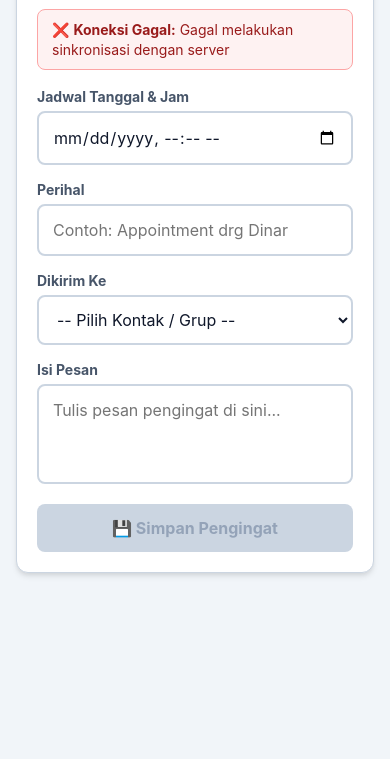
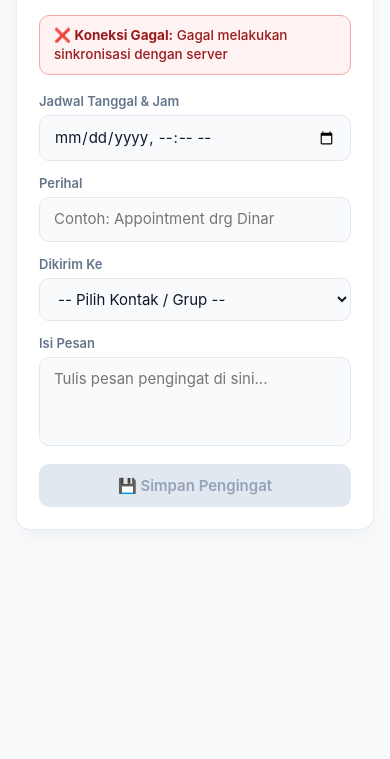
Before and after one commit to jerryst21/travel, a website: page reminders/index.html in a window 390 px wide. Shown: the part 85-844 px from the top of the page. Drawn offline with Linux system fonts and the light colour scheme; no server answers.

Commit message:
Refactor CSS styles in index.html
Updated CSS variables and styles for improved design consistency and responsiveness.

```diff
--- a/reminders/index.html
+++ b/reminders/index.html
@@ -7,117 +7,133 @@
   <link rel="icon" href="../uploads/2026-07-04-notification-bell.png" type="image/png" />
   <style>
     :root {
-      --primary: #2563eb;
-      --primary-hover: #1d4ed8;
-      --bg: #f1f5f9;
+      --primary: #4f46e5; /* Modern soft indigo */
+      --primary-hover: #4338ca;
+      --bg: #f8fafc; /* Slate background yang bersih */
       --card-bg: #ffffff;
       --text: #0f172a;
-      --text-muted: #475569;
-      --border: #cbd5e1;
+      --text-muted: #64748b;
+      --border: #e2e8f0;
       --success: #10b981;
+      --radius-lg: 14px;
+      --radius-md: 10px;
     }
     * {
       box-sizing: border-box;
       margin: 0;
       padding: 0;
-      font-family: -apple-system, BlinkMacSystemFont, "Segoe UI", Roboto, sans-serif;
+      font-family: -apple-system, BlinkMacSystemFont, "Segoe UI", Roboto, Helvetica, Arial, sans-serif;
     }
     body {
       background-color: var(--bg);
       color: var(--text);
-      padding: 16px;
+      padding: 20px 16px;
       display: flex;
       justify-content: center;
       align-items: start;
       min-height: 100vh;
+      -webkit-font-smoothing: antialiased;
     }
     .card {
       background: var(--card-bg);
       width: 100%;
-      max-width: 480px; /* Diperlebar sedikit agar lebih lega */
-      border-radius: 12px;
-      box-shadow: 0 4px 6px -1px rgba(0,0,0,0.1), 0 2px 4px -1px rgba(0,0,0,0.06);
-      padding: 20px;
-      border: 1px solid var(--border);
+      max-width: 480px;
+      border-radius: var(--radius-lg);
+      box-shadow: 0 10px 25px -5px rgba(0, 0, 0, 0.05), 0 4px 12px -4px rgba(0, 0, 0, 0.02);
+      padding: 22px;
+      border: 1px solid rgba(226, 232, 240, 0.8);
     }
     .header {
       display: flex;
       align-items: center;
       gap: 10px;
-      margin-bottom: 16px;
-      border-bottom: 2px solid #e2e8f0;
-      padding-bottom: 10px;
+      margin-bottom: 18px;
+      border-bottom: 1px solid var(--border);
+      padding-bottom: 12px;
     }
     .header span {
-      font-size: 24px;
+      font-size: 22px;
     }
     .header h1 {
-      font-size: 19px;
+      font-size: 18px;
       font-weight: 700;
+      letter-spacing: -0.02em;
     }
     .status-banner {
-      background-color: #f8fafc;
+      background-color: #f1f5f9;
       border: 1px solid var(--border);
       padding: 10px 14px;
-      border-radius: 8px;
-      font-size: 14px; /* Teks status diperbesar */
+      border-radius: var(--radius-md);
+      font-size: 13.5px;
       margin-bottom: 18px;
       line-height: 1.4;
+      font-weight: 500;
+      transition: all 0.3s ease;
     }
     .form-group {
-      margin-bottom: 16px; /* Jarak antar input diperlebar */
+      margin-bottom: 14px;
     }
     .form-group label {
       display: block;
-      font-size: 14px; /* Judul input diperbesar agar mudah dibaca */
-      font-weight: 700;
+      font-size: 13px;
+      font-weight: 600;
       margin-bottom: 6px;
       color: var(--text-muted);
     }
     .form-control {
       width: 100%;
-      padding: 12px 14px; /* Padding dipertebal agar area klik/ketik luas */
-      font-size: 16px; /* Ukuran teks 16px mencegah auto-zoom mengganggu di HP/iOS */
-      border: 2px solid var(--border); /* Garis border dipertebal */
-      border-radius: 8px;
+      padding: 10px 14px;
+      font-size: 15px;
+      border: 1px solid var(--border);
+      border-radius: var(--radius-md);
       outline: none;
-      background: #fff;
+      background: #f8fafc;
       color: var(--text);
       line-height: 1.5;
+      transition: all 0.2s ease;
     }
     .form-control:focus {
+      background: #ffffff;
       border-color: var(--primary);
-      box-shadow: 0 0 0 3px rgba(37, 99, 235, 0.15);
+      box-shadow: 0 0 0 4px rgba(79, 70, 229, 0.1);
     }
     textarea.form-control {
-      resize: none; /* Matikan resize manual pojok kanan bawah */
-      min-height: 80px;
-      overflow-y: hidden; /* Sembunyikan scrollbar bawaan untuk efek auto-expand */
+      resize: none;
+      min-height: 74px;
+      overflow-y: hidden;
     }
     .btn {
       width: 100%;
       background: var(--primary);
       color: white;
       border: none;
-      padding: 14px; /* Tombol lebih tebal dan mudah ditekan */
-      border-radius: 8px;
-      font-size: 16px;
-      font-weight: 700;
+      padding: 12px;
+      border-radius: var(--radius-md);
+      font-size: 15px;
+      font-weight: 600;
       cursor: pointer;
       display: flex;
       align-items: center;
       justify-content: center;
       gap: 8px;
-      margin-top: 10px;
-      transition: background 0.2s;
+      margin-top: 8px;
+      transition: all 0.2s ease;
+      box-shadow: 0 4px 12px rgba(79, 70, 229, 0.15);
     }
     .btn:hover {
       background: var(--primary-hover);
+      transform: translateY(-1px);
+      box-shadow: 0 6px 16px rgba(79, 70, 229, 0.2);
+    }
+    .btn:active {
+      transform: translateY(0);
     }
     .btn:disabled {
-      background: #cbd5e1;
+      background: #e2e8f0;
       color: #94a3b8;
       cursor: not-allowed;
+      transform: none;
+      box-shadow: none;
     }
 
     /* --- STYLE MODAL POP-UP SUKSES --- */
@@ -127,7 +143,8 @@
       left: 0;
       width: 100%;
       height: 100%;
-      background: rgba(0, 0, 0, 0.5);
+      background: rgba(15, 23, 42, 0.3);
+      backdrop-filter: blur(4px);
       display: flex;
       justify-content: center;
       align-items: center;
@@ -143,42 +160,46 @@
     .modal-content {
       background: white;
       padding: 24px;
-      border-radius: 12px;
+      border-radius: var(--radius-lg);
       width: 90%;
-      max-width: 380px;
+      max-width: 360px;
       text-align: center;
-      box-shadow: 0 20px 25px -5px rgba(0,0,0,0.1);
-      transform: scale(0.9);
-      transition: transform 0.3s ease;
+      box-shadow: 0 25px 50px -12px rgba(0, 0, 0, 0.1);
+      transform: scale(0.95);
+      transition: transform 0.3s cubic-bezier(0.34, 1.56, 0.64, 1);
     }
     .modal-overlay.show .modal-content {
       transform: scale(1);
     }
     .modal-icon {
-      font-size: 48px;
+      font-size: 44px;
       color: var(--success);
-      margin-bottom: 12px;
+      margin-bottom: 10px;
     }
     .modal-title {
-      font-size: 20px;
+      font-size: 18px;
       font-weight: 700;
-      margin-bottom: 8px;
+      margin-bottom: 6px;
     }
     .modal-text {
-      font-size: 15px;
+      font-size: 14px;
       color: var(--text-muted);
-      margin-bottom: 20px;
+      margin-bottom: 18px;
       line-height: 1.4;
     }
     .btn-close {
       background: #0f172a;
       color: white;
       border: none;
-      padding: 10px 20px;
+      padding: 9px 18px;
       border-radius: 6px;
-      font-size: 15px;
+      font-size: 14px;
       font-weight: 600;
       cursor: pointer;
+      transition: all 0.2s;
+    }
+    .btn-close:hover {
+      background: #1e293b;
     }
   </style>
 </head>
```
